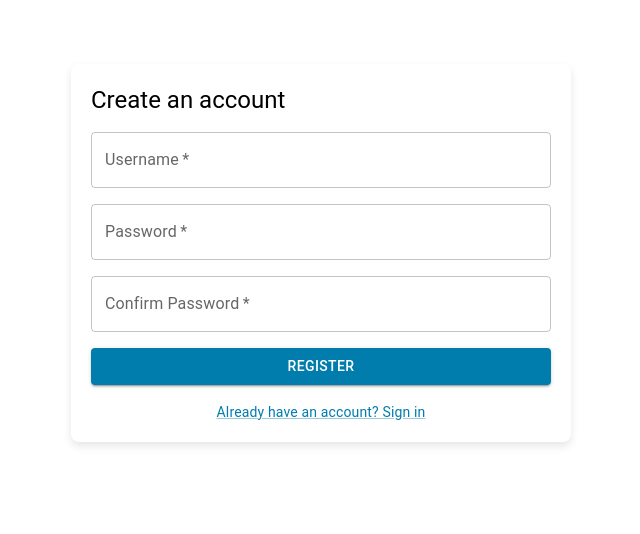
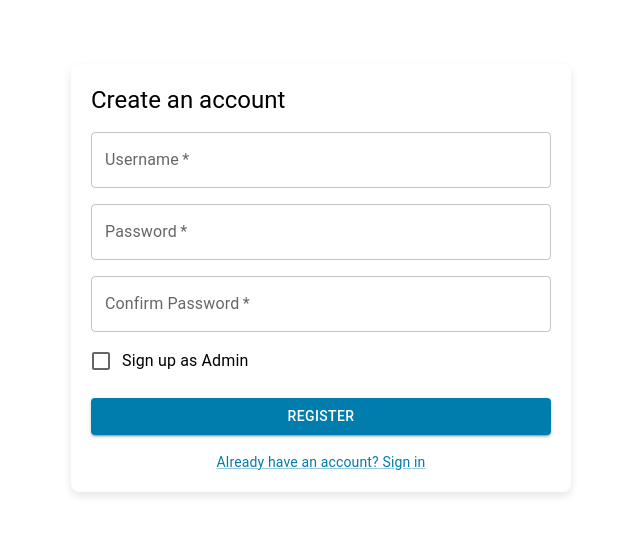
Before and after one commit to alexcsh0/CMPT276-GroupProject, a React (Create React App) app in the folder frontend/: page /register in a window 1280 px wide. Shown: the top 534 px of the page, without its empty margins (319-959 px from the left). Built offline with nearby package versions, Linux system fonts and the light colour scheme.

Commit message:
feat/add admin login option

```diff
--- a/frontend/src/components/pages/login/register.tsx
+++ b/frontend/src/components/pages/login/register.tsx
@@ -2,12 +2,15 @@ import React, { useEffect, useState } from 'react';
 import axios from 'axios';
 import {
   getApiUrl,
+  getCheckboxChange,
   getHandleChange
 } from '../../../util/util';
 import {
   Box,
   Button,
+  Checkbox,
   CircularProgress,
+  FormControlLabel,
   Link,
   TextField,
   Typography
@@ -26,6 +29,7 @@ export function Register() {
   const [username, setUsername] = useState('');
   const [password, setPassword] = useState('');
   const [confirmedPassword, setConfirmedPassword] = useState('');
+  const [isAdmin, setIsAdmin] = useState(false);
 
   const [error, setError] = useState('');
   const [loading, setLoading] = useState(false);
@@ -44,7 +48,7 @@ export function Register() {
       await axios.post(`${getApiUrl()}/api/users/register`, {
         username,
         password,
-        userType: 0
+        userType: isAdmin ? 1 : 0
       }).then((response) => {
         try {
           const { token, userType } = response.data;
@@ -80,10 +84,10 @@ export function Register() {
       </Typography>
 
       {error
-      ? <Typography variant="body2" sx={{ color: 'red', mb: 2, fontSize: 16 }}>
+        ? <Typography variant="body2" sx={{ color: 'red', mb: 2, fontSize: 16 }}>
           {error}
         </Typography>
-      : null}
+        : null}
 
       <TextField
         label="Username"
@@ -113,6 +117,18 @@ export function Register() {
         sx={{ mt: 2 }}
         disabled={loading}
       />
+      <FormControlLabel
+        label="Sign up as Admin"
+        control={
+          <Checkbox
+            color="primary"
+            value={isAdmin}
+            checked={isAdmin}
+          />
+        }
+        onChange={getCheckboxChange(setIsAdmin)}
+        sx={{ mt: 1, textAlign: 'left' }}
+      />
 
       <Button
         onClick={handleRegister}
```
